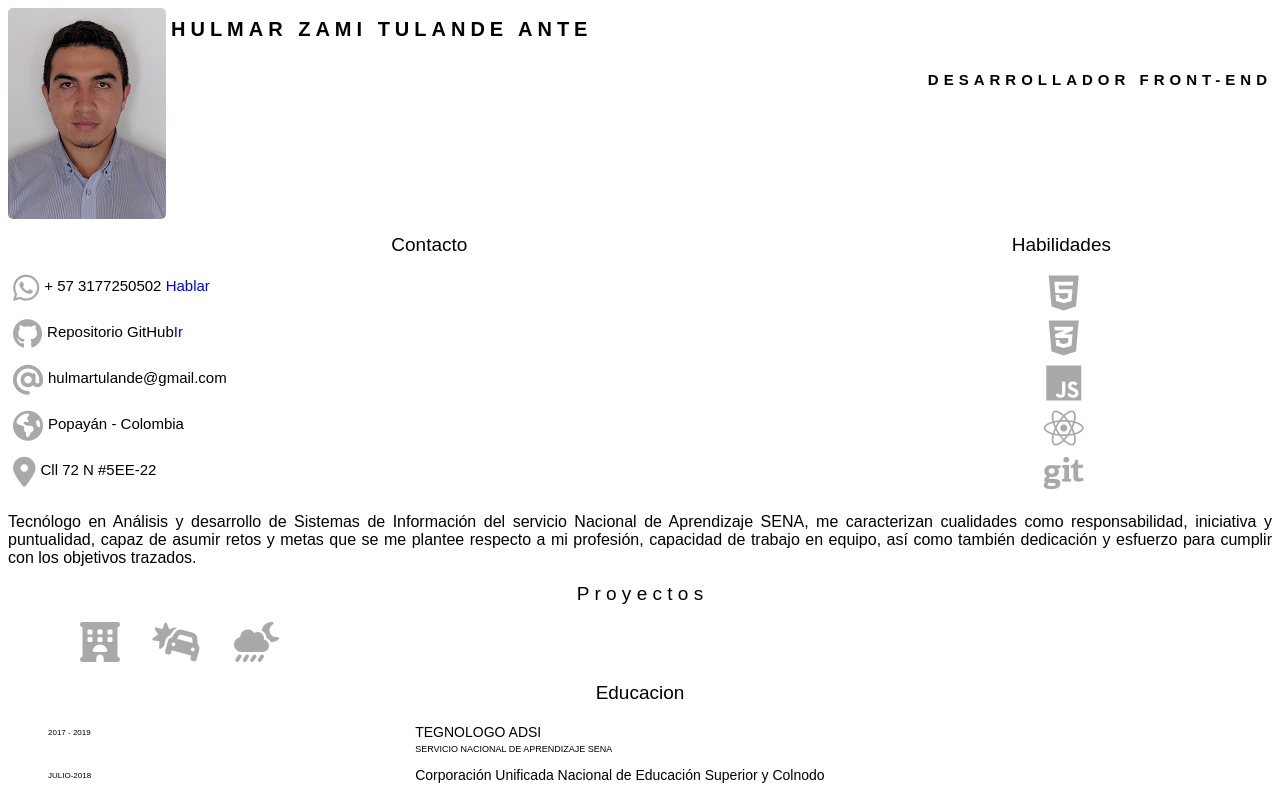
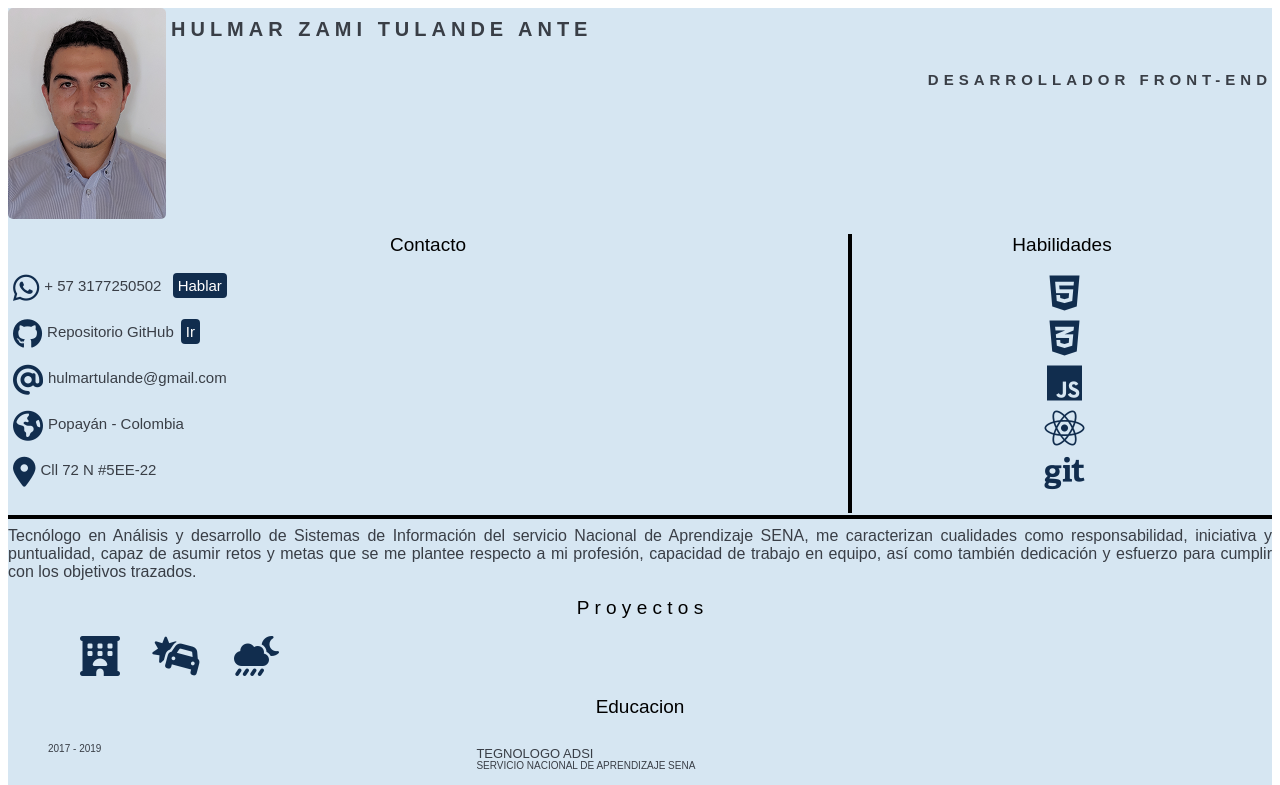
Before and after one commit to zamitulande/curriculum, a React (Vite) app: page / in a window 1280 px wide. Shown: the top 785 px of the page. Built offline with nearby package versions, Linux system fonts and the light colour scheme.

Commit message:
color text

```diff
--- a/src/components/Contacto.jsx
+++ b/src/components/Contacto.jsx
@@ -14,7 +14,7 @@ const Contacto = () => {
             <div class="icono">
             <i class="fa-brands fa-whatsapp"></i>
               </div>
-              <div class="texto">+ 57 3177250502 <a href="https://wa.link/fiezyc">Hablar</a></div>
+              <div class="texto">+ 57 3177250502 <a class="a_link" href="https://wa.link/fiezyc">Hablar</a></div>
             </div>
           </li>
           <li>
@@ -22,7 +22,7 @@ const Contacto = () => {
               <div class="icono">
               <i class="fa-brands fa-github"></i>
               </div>
-              <div class="texto"> Repositorio GitHub<a href="https://github.com/zamitulande">Ir</a></div>
+              <div class="texto"> Repositorio GitHub<a class="a_link" href="https://github.com/zamitulande">Ir</a></div>
 
             </div>
           </li>
--- a/src/index.css
+++ b/src/index.css
@@ -2,10 +2,13 @@
   width: 100%;
   height: 100%;
   font-family: sans-serif;
+  background-color: #D6E6F2;
+  color: #393E46;
 }
 
 .header {
   display: flex;
+
 }
 img {
   max-width: 30%;
@@ -20,6 +23,7 @@ img {
 .nombre {
   font-size: 20px;
   margin: 10px 0px 0px 5px;
+
 }
 .rol {
   font-size: 15px;
@@ -47,11 +51,16 @@ li {
 .icono {
   font-size: 30px;
   margin-left: -35px;
-  color: darkgrey;
+  color: #112D4E;
+
+
 }
 .icono_h {
   font-size: 40px;
   margin-left: -35px;
+  color: #112D4E;
+
+
 }
 .texto {
   margin-left: 5px;
@@ -62,10 +71,14 @@ li {
 .habilidad {
   text-align: center;
   width: 35%;
-  color: darkgrey;
+  color: #112D4E;
+  border-left: 4px solid black;
+
 }
 .cuerpo {
   display: block;
+  border-top: 4px solid black;
+  margin-top: 2PX;
 }
 .list_p {
   display: flex;
@@ -73,9 +86,10 @@ li {
 .icono_p {
   margin-left: 32px;
   font-size: 40px;
+
 }
 p {
-  margin-top: 0px;
+  margin-top: 8px;
   text-align: justify;
 }
 
@@ -87,7 +101,7 @@ p {
 }
 .li_edu {
   display: flex;
-  font-size: 8px;
+  font-size: 10px;
   margin-top: 20px;
 }
 .li_edu {
@@ -95,29 +109,33 @@ p {
   margin-top: -19px;
 }
 .fecha {
-  width: 30%;
+  width: 35%;
 }
 .info_edu {
   width: 50%;
   margin-top: 23px;
 }
 .info_i {
-  font-size: 14px;
+  font-size: 13px;
 }
 .info_d {
-  font-size: 9px;
-  margin-top: -10px;
-}
-button {
-  border: 1px solid black;
-  margin-left: 7px;
-  border-radius: 5px;
+  font-size: 10px;
+  margin-top: -14px;
 }
 a {
   text-decoration: none;
 }
+.a_link{
+  text-decoration: none;
+
+  margin-left: 7px;
+  border-radius: 4px;
+  padding: 4px 5px;
+  background-color: #112D4E;
+color: #fff;
+}
 .a_p {
-  color: darkgrey;
+   color: #112D4E;
 }
 .titulo {
   text-align: center;
```
